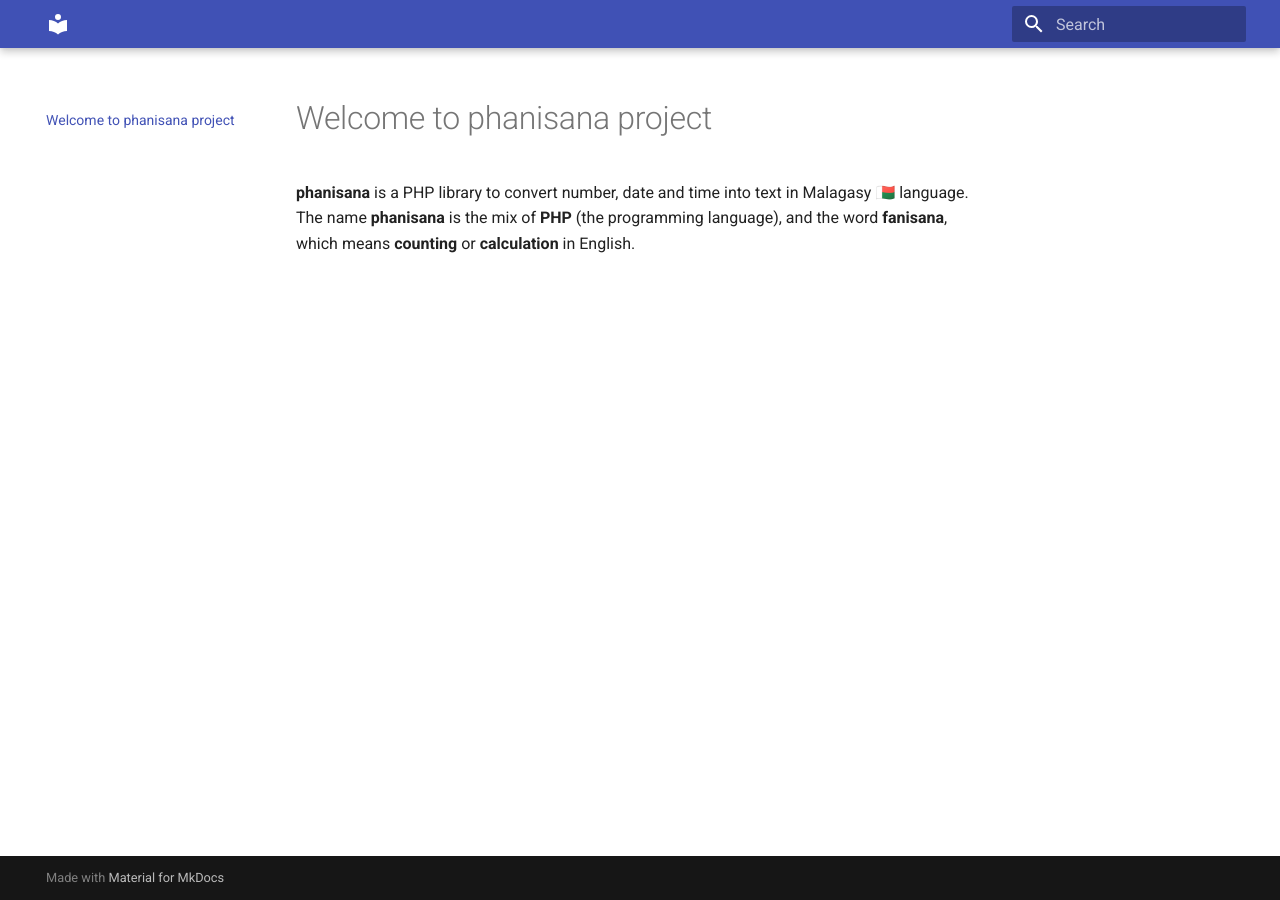
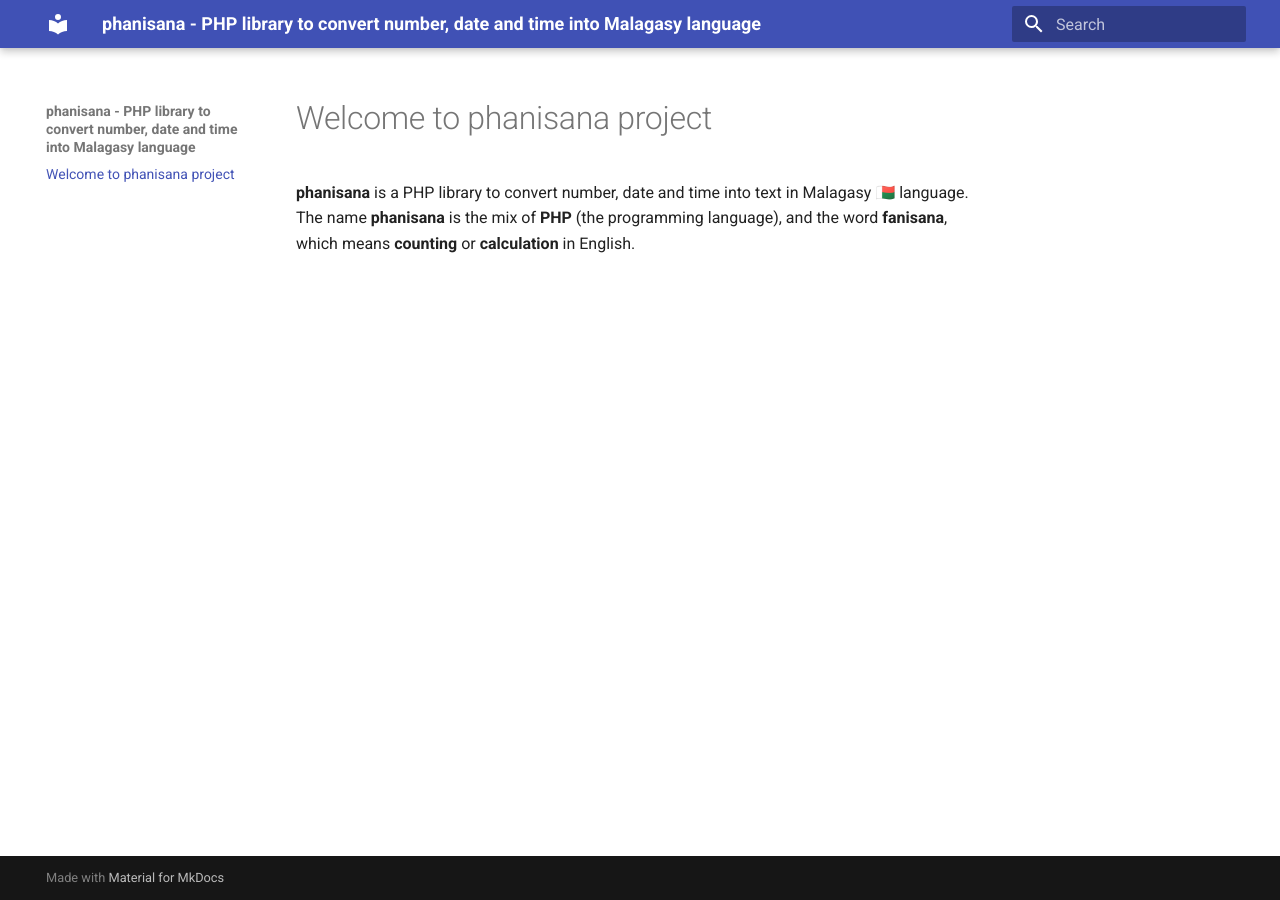
Before and after one commit to mamyraoby/phanisana, an MkDocs documentation site: the page built from docs/index.md, in a window 1280 px wide. Built offline with MkDocs 1.6.1 and Material for MkDocs 9.7.7, drawn with Linux system fonts in a browser that asks for light colours; comment, search, counter and statistics services are not loaded.

```diff
--- a/.readthedocs.yaml
+++ b/.readthedocs.yaml
@@ -4,11 +4,9 @@ build:
   os: "ubuntu-24.04"
   tools:
     python: "3"
-  # We recommend using a requirements file for reproducible builds.
-  # This is just a quick example to get started.
-  # https://docs.readthedocs.io/page/guides/reproducible-builds.html
   jobs:
     pre_install:
+      - pip install mkdocs
       - pip install mkdocs-material
 
 mkdocs:
--- a/mkdocs.yml
+++ b/mkdocs.yml
@@ -1,5 +1,7 @@
+site_name: phanisana - PHP library to convert number, date and time into Malagasy language
 site_url: !ENV READTHEDOCS_CANONICAL_URL
 theme:
   name: material
+  custom_dir: docs/overrides
 extra_javascript:
-    - javascript/readthedocs.js
+  - javascripts/readthedocs.js
--- a/requirements.txt
+++ /dev/null
@@ -1 +0,0 @@
-mkdocs-material
```
